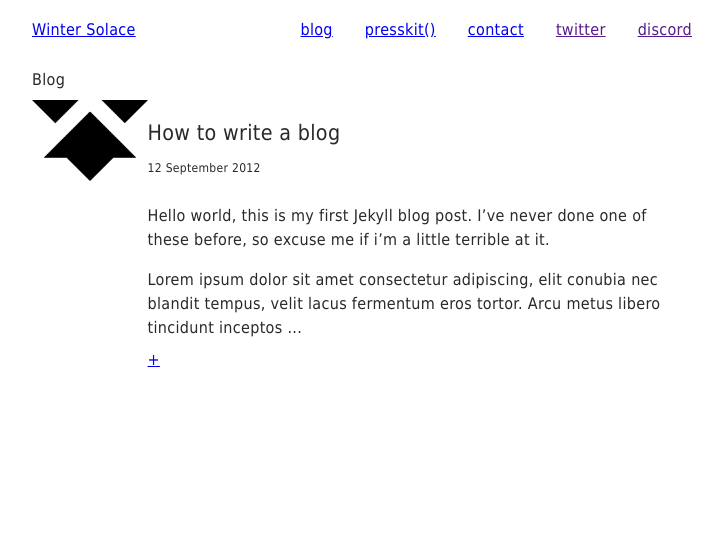
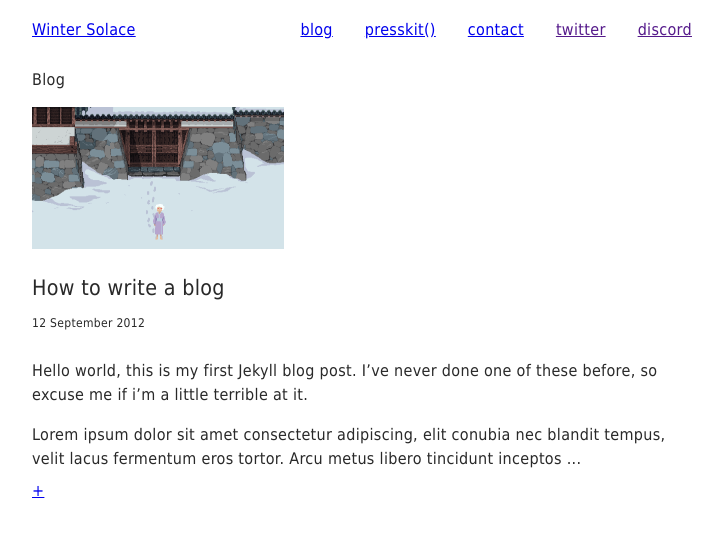
Before and after one commit to BaronBlackmore/Wintercast, a Jekyll site: the page built from blog.html, in a window 1280 px wide. Shown: the top 537 px of the page, without its empty margins (278-1001 px from the left). Built offline with Jekyll 4.4.1, drawn with Linux system fonts in a browser that asks for light colours.

Commit message:
update blog image

```diff
--- a/_layouts/post.html
+++ b/_layouts/post.html
@@ -6,9 +6,9 @@ title: "none"
 	<div class="post-head-image">
 		<img src="/images/{{ page.id | replace: '/' , '-' | remove_first: '-' }}.png">
 	</div>
-	<div class="post-title mobile-column">
+	<div class="post-title">
 		<h5 class="flex-left">{{page.id | slice: 12, 100  | replace: '-'  , ' ' | capitalize }}</h5>
-		<small class="flex-right">{{ page.date | date: "%-d %B %Y" }}</small>
+		<small class="flex-right" style="align-self: flex-end;">{{ page.date | date: "%-d %B %Y" }}</small>
 	</div>
 </div>
 
--- a/blog.html
+++ b/blog.html
@@ -10,8 +10,7 @@ layout: default
 	{% for post in site.posts %}
 		<li>
 			<div class="row-to-col">
-				<div class="image-preview">
-					<a href="{{post.url}}"><img src="/images/{{ post.id | replace: '/' , '-' | remove_first: '-' }}.png"></a>
+				<div class="image-preview" style="background-image: url('/images/{{ post.id | replace: '/' , '-' | remove_first: '-' }}.png');">
 				</div>
 
 				<div class="flex-all">
--- a/css/main.css
+++ b/css/main.css
@@ -104,11 +104,6 @@ small, .text_small {font-size: 0.75em;}
 	justify-content: flex-end;
 }
 
-.row-to-col{
-	display: flex;
-	flex-direction: row;
-}
-
 .navbar{
 	display: flex;
 	justify-content:space-between;
@@ -126,6 +121,15 @@ small, .text_small {font-size: 0.75em;}
 	text-align: justify;
 }
 
+.post-title{
+	display: flex;
+	flex-direction: row;
+	justify-content: space-between;
+}
+
+.post-title small{
+	padding: 1em 0 0.5em 0;
+}
 
 .post-head-image{
 	width: 100%;
@@ -142,7 +146,9 @@ small, .text_small {font-size: 0.75em;}
 .image-preview{
 	width: 252px;
 	height: 155px;
-	overflow: hidden;
+	background-position: center;
+	background-size: contain;
+	background-repeat: no-repeat;
 }
 
 .image-preview img{
@@ -152,8 +158,13 @@ small, .text_small {font-size: 0.75em;}
 }
 
 @media(max-width: 660px){
-	.row-to-col{
+
+	.post-title{
 		flex-direction: column;
+	}
+
+	.post-title small{
+		padding: 0;
 	}
 
 	/*do a stupid hamburger*/
```
Also changed, not shown: images/2012-09-12-how-to-write-a-blog.png.
